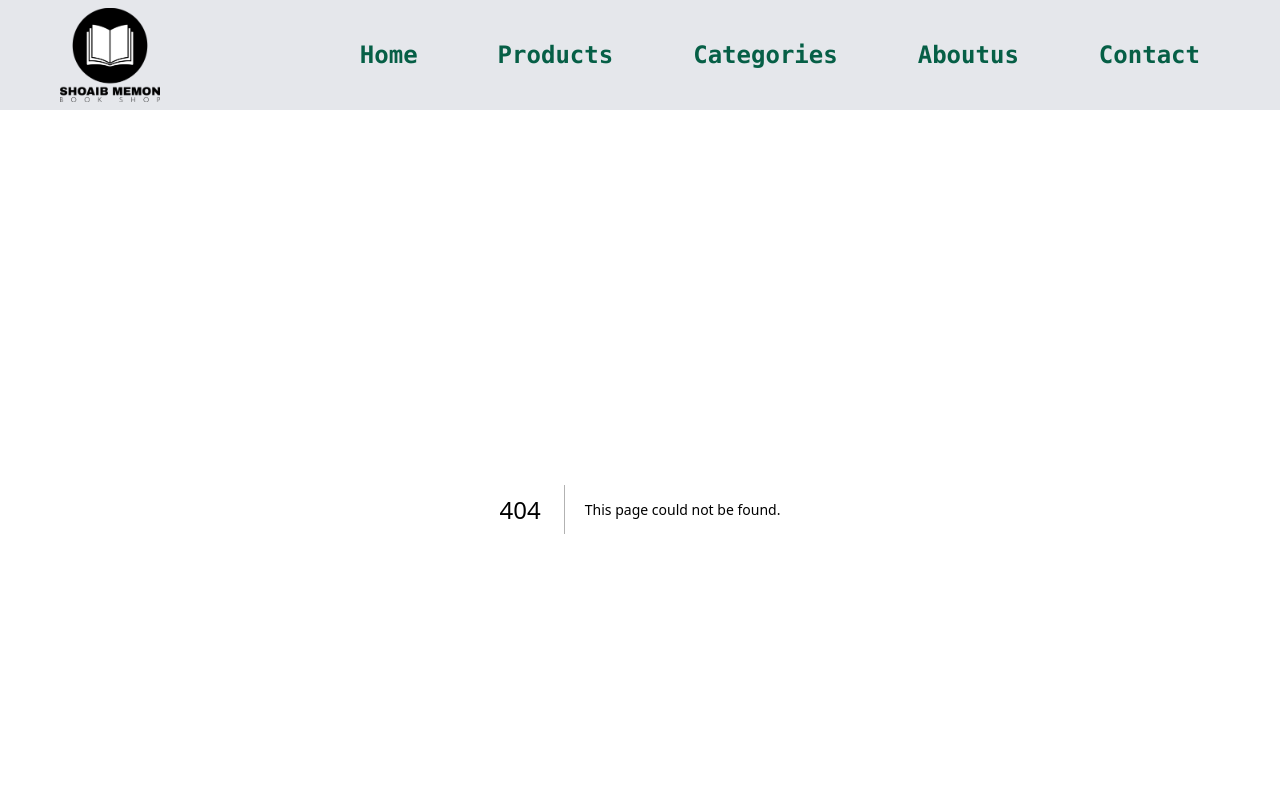
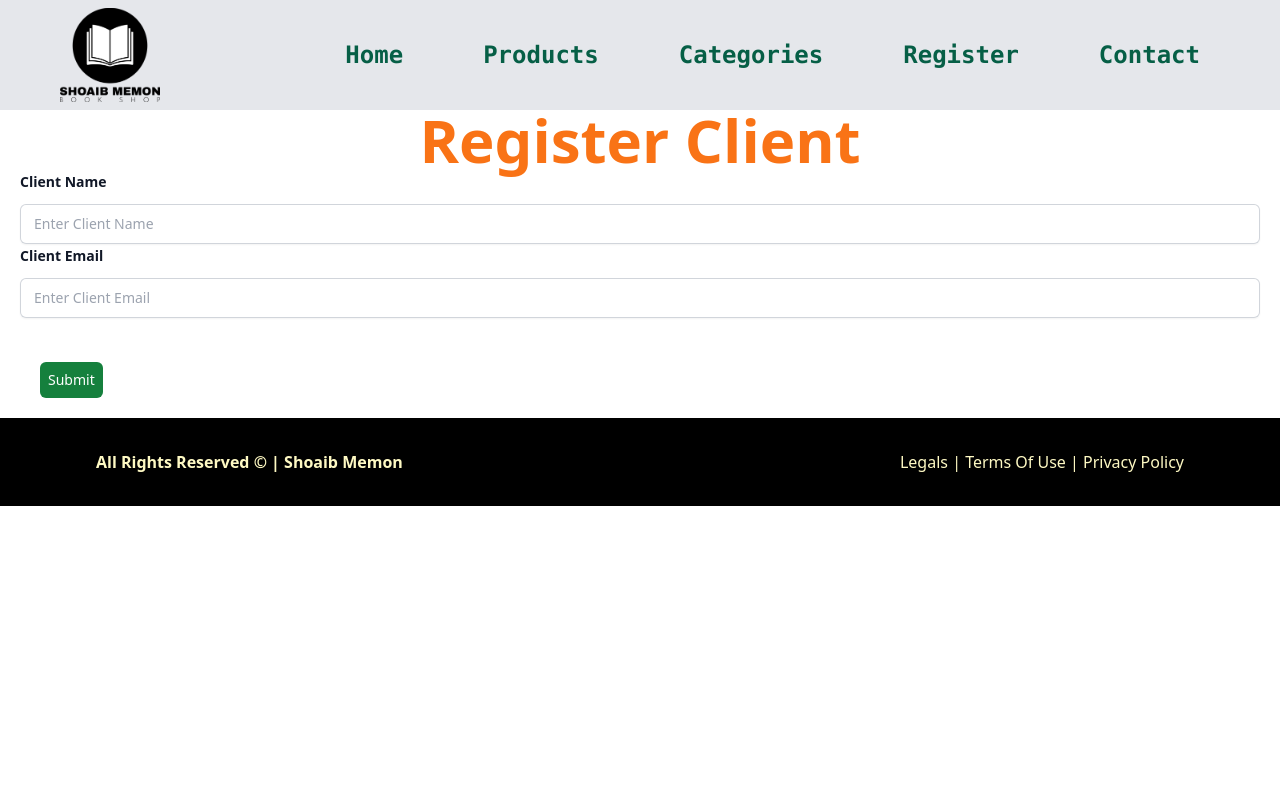
Before and after one commit to shoaibattari/Api-Learn-Next, a Next.js app: page /register in a window 1280 px wide. Before the commit this address had no page. Shown: the top 800 px of the page. Built offline with nearby package versions, Linux system fonts and the light colour scheme.

Commit message:
register client form work start

```diff
--- a/app/components/Button.tsx
+++ b/app/components/Button.tsx
@@ -3,8 +3,10 @@ import Link from "next/link";
 
 const Button: FC<{ text: string; link: string }> = ({ text, link }) => {
   return (
-    <button className=" mx-4 my-4 text-1xl font-bold p-5 w-36 rounded-lg bg-black text-white hover:cursor-pointer  hover:bg-orange-500 hover:scale-125 hover: duration-500 ">
-      <Link href={link}  target='_blank' >{text} </Link>
+    <button>
+      <Link href={link} target="_blank">
+        {text}
+      </Link>
     </button>
   );
 };
--- a/app/components/Navbar.tsx
+++ b/app/components/Navbar.tsx
@@ -16,7 +16,7 @@ export const NAV: Navbar[] = [
   { id: 1, name: "Home", link: "/" },
   { id: 2, name: "Products", link: "products" },
   { id: 3, name: "Categories", link: "categories" },
-  { id: 4, name: "Aboutus", link: "about" },
+  { id: 4, name: "Register", link: "register  " },
   { id: 5, name: "Contact", link: "https://github.com/shoaibattari" },
 ];
 
--- /dev/null
+++ b/app/components/Register.tsx
@@ -0,0 +1,80 @@
+"use client";
+import Link from "next/link";
+import { useState } from "react";
+
+const Register = () => {
+  const [form, setForm] = useState({
+    clientName: "",
+    clientEmail: "",
+  });
+  const handleChange = (event: any) => {
+    setForm({
+      ...form,
+      [event.target.name]: event.target.value,
+    });
+  };
+
+  const handleSubmit = (e: any) => {
+    // alert("submit clicked");
+    e.preventDefault();
+    console.log(form);
+  };
+
+  return (
+    <div className="sm:col-span-2 px-5">
+      <div className="mx-auto max-w-2xl text-center">
+        <h2 className=" text-2xl md:text-6xl font-bold  text-orange-500">
+          Register Client
+        </h2>
+      </div>
+      <form onSubmit={handleSubmit}>
+        <div>
+          <label className="block text-sm font-semibold leading-6 text-gray-900">
+            Client Name
+          </label>
+          <div className="mt-2.5">
+            <input
+              type="text"
+              name="clientName"
+              id="name"
+              autoComplete="name"
+              placeholder="Enter Client Name"
+              value={form.clientName}
+              required
+              onChange={handleChange}
+              className="block w-full rounded-md border-0 px-3.5 py-2 text-gray-900 shadow-sm ring-1 ring-inset ring-gray-300 placeholder:text-gray-400 focus:ring-2 focus:ring-inset focus:ring-indigo-600 sm:text-sm sm:leading-6"
+            />
+          </div>
+        </div>
+        <div className="sm:col-span-2">
+          <label className="block text-sm font-semibold leading-6 text-gray-900">
+            Client Email
+          </label>
+          <div className="mt-2.5">
+            <input
+              type="email"
+              name="clientEmail"
+              id="email"
+              autoComplete="email"
+              placeholder="Enter Client Email"
+              value={form.clientEmail}
+              required
+              onChange={handleChange}
+              className="block w-full rounded-md border-0 px-3.5 py-2 text-gray-900 shadow-sm ring-1 ring-inset ring-gray-300 placeholder:text-gray-400 focus:ring-2 focus:ring-inset focus:ring-indigo-600 sm:text-sm sm:leading-6"
+            />
+          </div>
+        </div>
+        <div className="mt-3 p-5">
+          <button
+            type="submit"
+            className="mt-3 bg-green-700 font-medium rounded-md text-sm text-white p-2 "
+          >
+            Submit
+          </button>
+        </div>
+      </form>
+    </div>
+  );
+};
+
+export default Register;
--- a/app/products/page.tsx
+++ b/app/products/page.tsx
@@ -22,11 +22,11 @@ async function getData() {
 }
 
 export default async function Home() {
-  const quote = await getData();
+  const products = await getData();
   return (
     <div>
       <div className="md:px-[60px] px-[20px] grid place-items-center gap-x-40 grid-col-2 md:grid-cols-3 py-5">
-        {quote.map((ele: { id: number; name: string; type: string }) => (
+        {products.map((ele: { id: number; name: string; type: string }) => (
           <div key={ele.id} className="mt-10  ">
             <Link href={`/products/${ele.id}`}>
             <div>
--- /dev/null
+++ b/app/register/page.tsx
@@ -0,0 +1,10 @@
+import React from 'react'
+import Register from '../components/Register'
+
+function page() {
+  return (
+   <Register />
+  )
+}
+
+export default page
```
